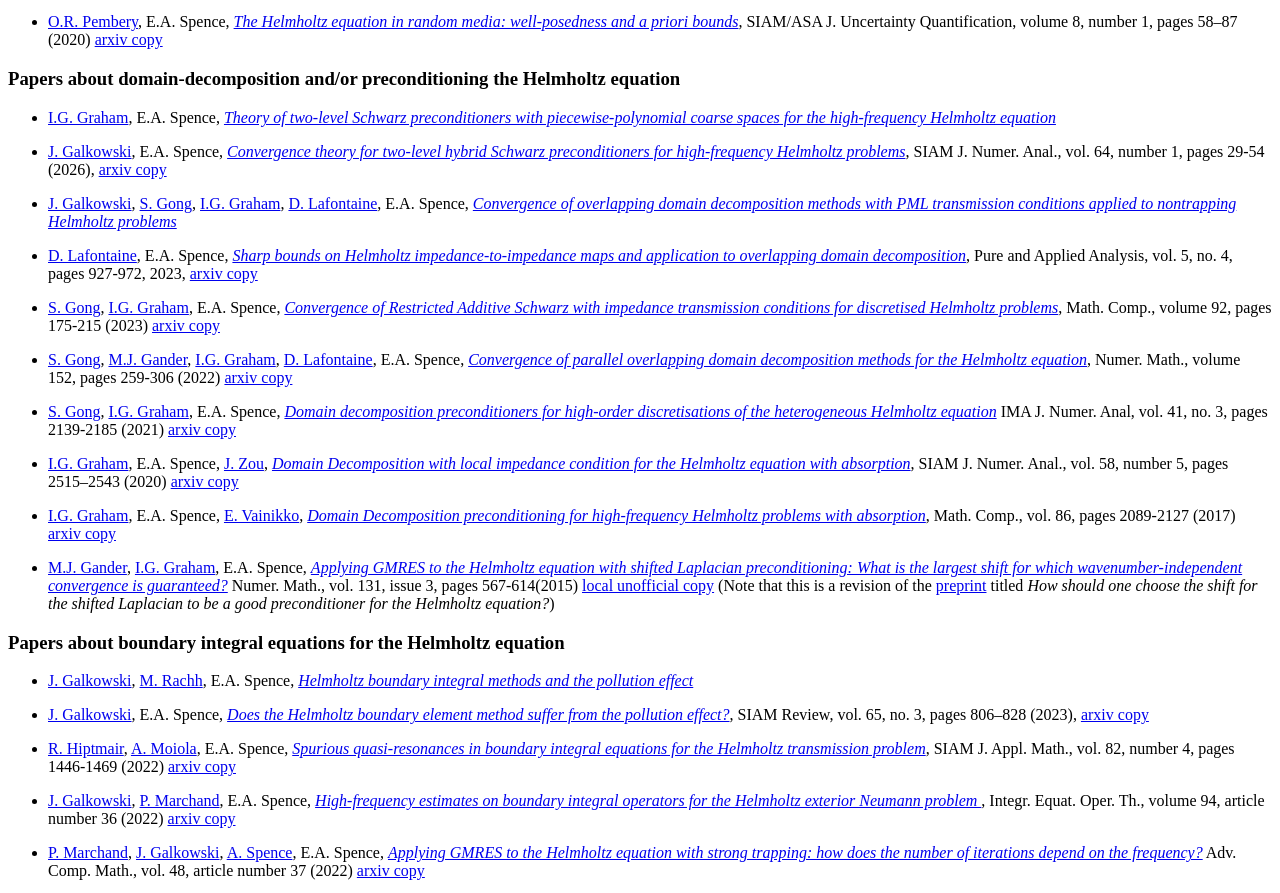
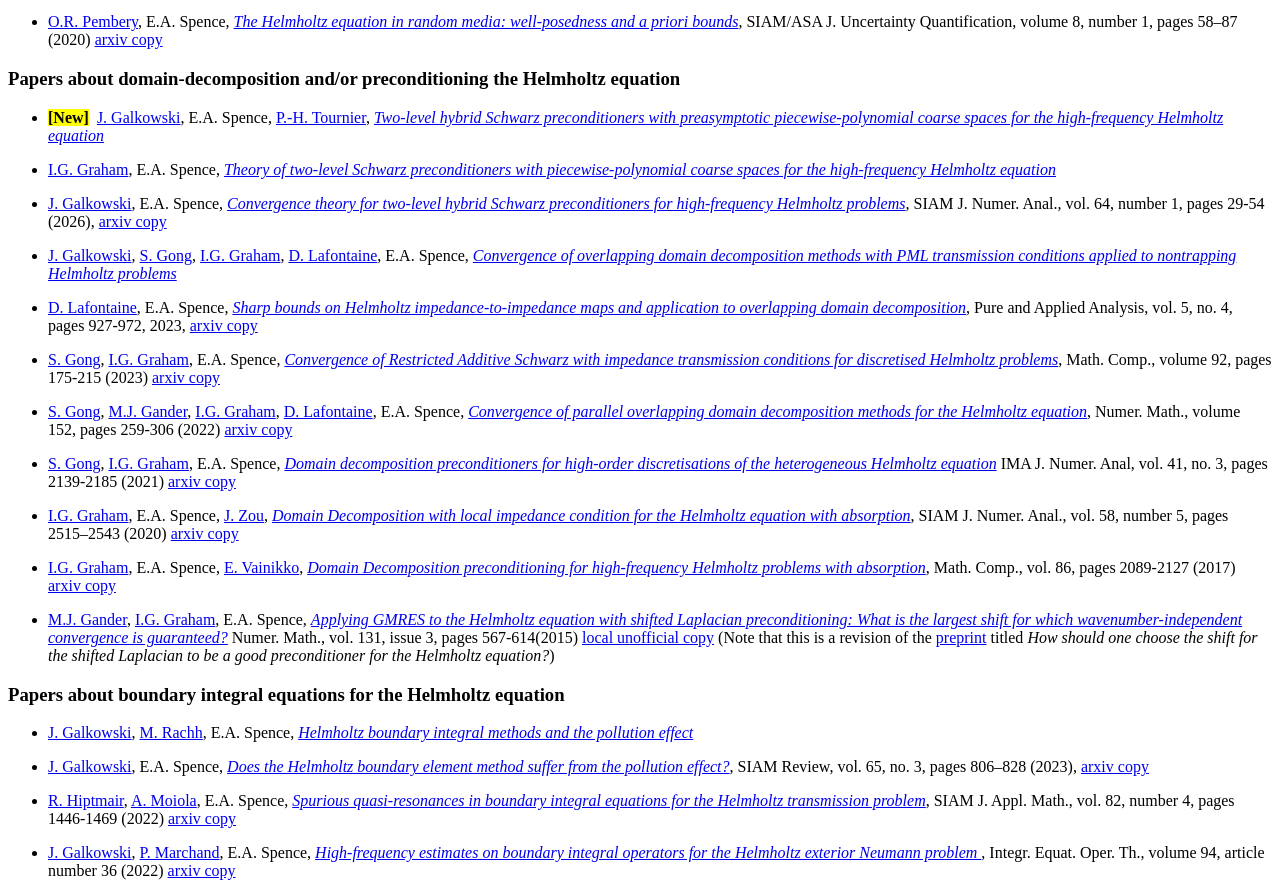
Before and after one commit to euanspence/euanspence.github.io, a plain HTML site: page papers2.html in a window 1280 px wide. Shown: the part 2059-2952 px from the top of the page. Drawn offline with Linux system fonts and the light colour scheme.

Commit message:
Update papers2.html

```diff
--- a/papers2.html
+++ b/papers2.html
@@ -41,7 +41,7 @@ vol. 156, pages 1325–1384,(2024)  <a href="https://arxiv.org/abs/2210.02432">a
 <a href="https://arxiv.org/abs/2408.04507"><i>Sharp error bounds for edge-element discretisations of the high-frequency Maxwell equations.</i></a> Math. Comp., to appear<p>
   <li> <a href="https://tchaumont.github.io/">T. Chaumont-Frelet</a>, <a href="http://matematica.unipv.it/moiola/">A. Moiola</a>,
   E.A. Spence, <a href="https://doi.org/10.1016/j.matpur.2023.09.004"><i>  Explicit bounds for the high-frequency time-harmonic Maxwell equations in heterogeneous media.</i></a> J. Math. Pure. Appl., vol. 179, pages 183-218 (2023) <a href="https://arxiv.org/abs/2301.07092">arxiv copy</a><p>
-  <li> <a href="http://www.cmapx.polytechnique.fr/~marcella.bonazzoli">M. Bonazzoli</a>, <a href="http://dolean.blogspot.co.uk">V. Dolean</a>, <a href="../masigg"> I.G. Graham</a>, E.A. Spence, <a href="http://www.ljll.math.upmc.fr/membres/fiches/tournier.html">P.-H. Tournier</a>, <a href="http://doi.org/10.1090/mcom/3447">
+  <li> <a href="http://www.cmapx.polytechnique.fr/~marcella.bonazzoli">M. Bonazzoli</a>, <a href="http://dolean.blogspot.co.uk">V. Dolean</a>, <a href="../masigg"> I.G. Graham</a>, E.A. Spence, <a href="https://www.ljll.fr/en/membre/tournier-pierre-henri/">P.-H. Tournier</a>, <a href="http://doi.org/10.1090/mcom/3447">
   <i>Domain decomposition preconditioning for the high-frequency time-harmonic Maxwell's equations with absorption.</i></a> Math. Comp., vol. 88, pages 2559-2604  (2019) <a href="http://arxiv.org/abs/1711.03789">arxiv copy</a><p>
 </ul>
 
@@ -151,7 +151,9 @@ volume 8, number 1, pages 58–87 (2020) <a href="http://arxiv.org/abs/1805.0028
 <h3>Papers about domain-decomposition and/or preconditioning the Helmholtz equation</h3>
 
 <ul>
-
+<li>  <b><mark class="red">[New]</mark></b>&nbsp;
+  <a href="http://www.homepages.ucl.ac.uk/~ucahalk/">J. Galkowski</a>, E.A. Spence,  <a href="https://www.ljll.fr/en/membre/tournier-pierre-henri/">P.-H. Tournier</a>, <a href="http://doi.org/10.1090/mcom/3447"> <a href="https://arxiv.org/abs/2610.11774"><i>
+Two-level hybrid Schwarz preconditioners with preasymptotic piecewise-polynomial coarse spaces for the high-frequency Helmholtz equation</i></a><p>
 <li><a href="../masigg/">I.G. Graham</a>,
  E.A. Spence, <a href="
 https://arxiv.org/abs/2501.15976"><i>Theory of two-level Schwarz preconditioners with piecewise-polynomial coarse spaces for the high-frequency Helmholtz equation</i></a><p>
```
